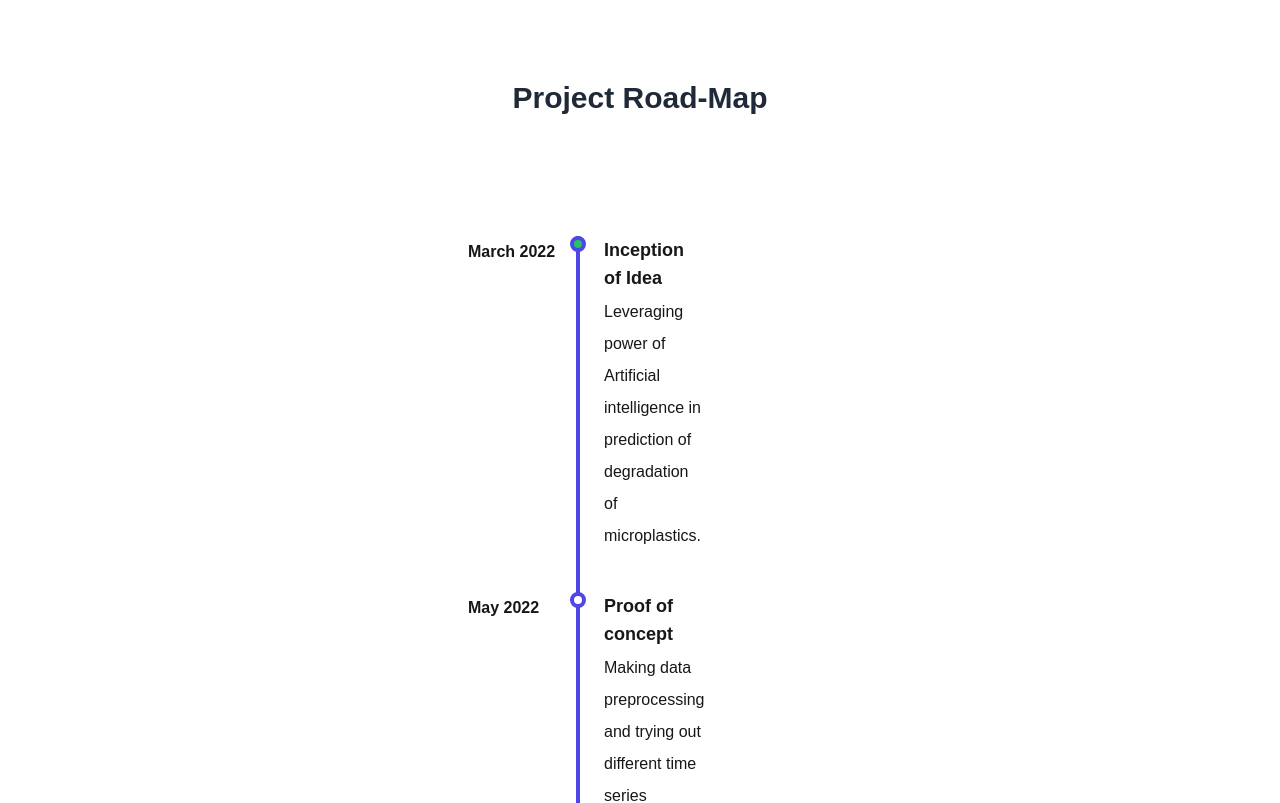
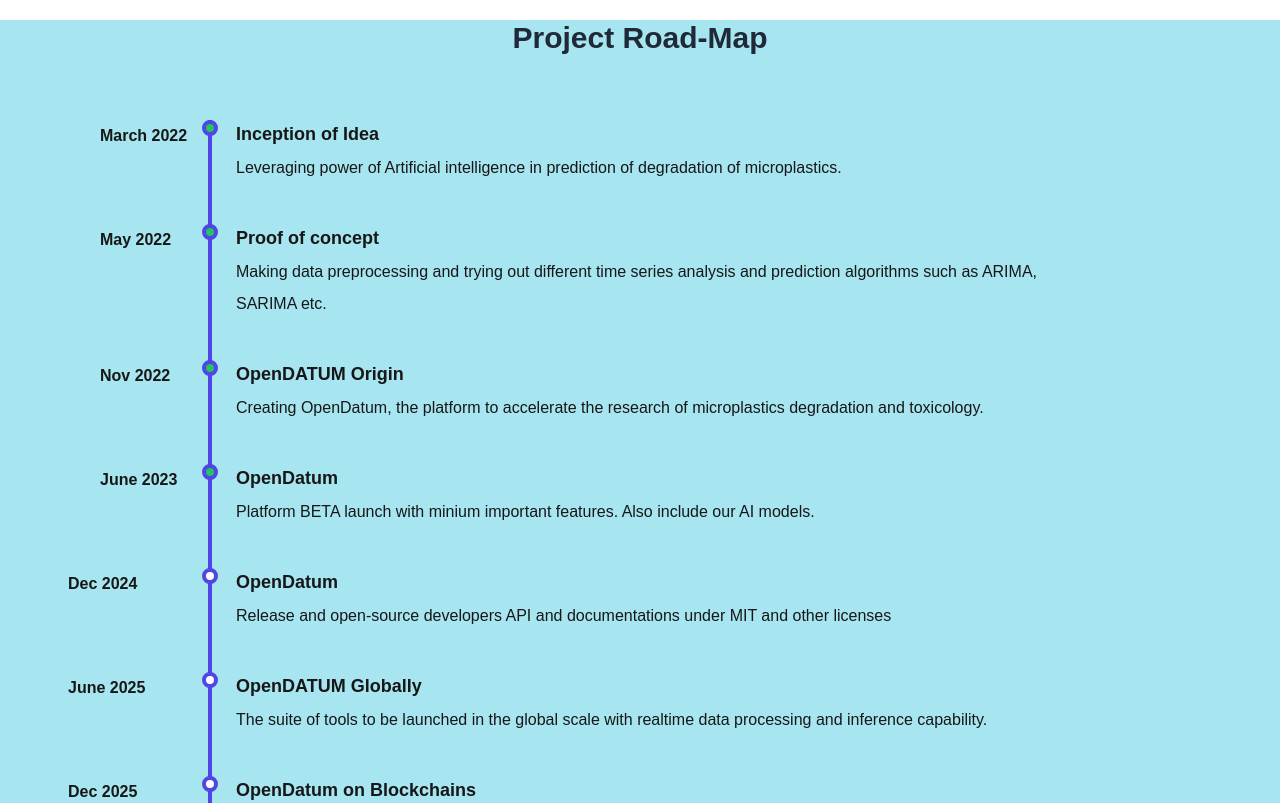
Before and after one commit to Mani007/open-datum-web, a Next.js app: page /Roadmap in a window 1280 px wide. Shown: the top 803 px of the page. Built offline with nearby package versions, Linux system fonts and the light colour scheme.

Commit message:
Project Roadmap - check the width property in flexbox

```diff
--- a/src/app/Roadmap/page.tsx
+++ b/src/app/Roadmap/page.tsx
@@ -3,14 +3,14 @@ import React from 'react'
 function Roadmap() {
   return (
     <>
-    <section className="items-center  justify-center">
-        <div className="mb-20 mt-20 text-gray-800 text-center">
-          <h2 className="text-3xl font-bold mb-12">Project Road-Map</h2>
+    <section className="items-center bg-[#A7E6F1]  justify-center">
+        <div className="mb-5 mt-5 text-gray-800 text-center">
+          <h2 className="text-3xl font-bold mb-6">Project Road-Map</h2>
         </div>
         <div className="flex items-center justify-center py-10">
-  <div className="max-w-screen-sm lg:max-w-screen-md xl:max-w-screen-lg px-20 mx-auto">
+  <div className="max-w-screen-sm  lg:max-w-screen-md xl:max-w-screen-lg px-20 mx-auto">
     <ol className="relative border-l-4 border-indigo-600 leading-loose">
-      <li className="mb-10 ml-6 sm:w-[100px]">
+      <li className="mb-10 ml-6 ">
         <div
              className="absolute w-4 h-4 bg-green-500 border-4 border-indigo-600 rounded-full -left-[0.6rem]"
              ></div>
@@ -21,9 +21,9 @@ function Roadmap() {
            Leveraging power of Artificial intelligence in prediction of degradation of microplastics.
         </p>
       </li>
-      <li className="mb-10 ml-6 sm:w-[100px]">
+      <li className="mb-10 ml-6 ">
         <div
-             className="absolute w-4 h-4 bg-white border-4 border-indigo-600 rounded-full -left-[0.6rem]"
+             className="absolute w-4 h-4 bg-green-500 border-4 border-indigo-600 rounded-full -left-[0.6rem]"
              ></div>
         <p className="absolute -left-[7rem] p-0 m-0 font-bold">May 2022</p>
         <p className="font-bold text-lg mb-1">
@@ -34,23 +34,23 @@ function Roadmap() {
           Making data preprocessing and trying out different time series analysis and prediction algorithms such as ARIMA, SARIMA etc.
         </p>
       </li>
-      <li className="mb-10 ml-6 sm:w-[100px]">
+      <li className="mb-10 ml-6 ">
         <div
-             className="absolute w-4 h-4 bg-white border-4 border-indigo-600 rounded-full -left-[0.6rem]"
+             className="absolute w-4 h-4 bg-green-500 border-4 border-indigo-600 rounded-full -left-[0.6rem]"
              ></div>
         <p className="absolute -left-[7rem] p-0 m-0 font-bold">
-          June 2022
+        Nov 2022
 
         </p>
         <p className="font-bold text-lg mb-1">OpenDATUM Origin </p>
 
         <p>
-           Creating OpenDatum, the platform to accelerate the research of microplatic degradation and toxicology.
+           Creating OpenDatum, the platform to accelerate the research of microplastics degradation and toxicology.
         </p>
       </li>
-      <li className="mb-10 ml-6 sm:w-[100px]">
+      <li className="mb-10 ml-6 ">
         <div
-             className="absolute w-4 h-4 bg-white border-4 border-indigo-600 rounded-full -left-[0.6rem]"
+             className="absolute w-4 h-4 bg-green-500 border-4 border-indigo-600 rounded-full -left-[0.6rem]"
              ></div>
         <p className="absolute -left-[7rem] p-0 m-0 font-bold">June 2023</p>
         <p className="font-bold text-lg mb-1">OpenDatum </p>
@@ -59,23 +59,23 @@ function Roadmap() {
            Platform BETA launch with minium important features. Also include our AI models.
         </p>
       </li>
-      <li className="mb-10 ml-6 sm:w-[100px]">
+      <li className="mb-10 ml-6 ">
         <div
              className="absolute w-4 h-4 bg-white border-4 border-indigo-600 rounded-full -left-[0.6rem]"
              ></div>
-        <p className="absolute -left-[9rem] p-0 m-0 font-bold">December 2024</p>
+        <p className="absolute -left-[9rem] p-0 m-0 font-bold">Dec 2024</p>
         <p className="font-bold text-lg mb-1">OpenDatum </p>
 
         <p>
-           Developers API and documentations released under MIT and other licenses
+           Release and open-source developers API and documentations under MIT and other licenses
         </p>
       </li>
-      <li className="mb-10 ml-6 sm:w-[100px]">
+      <li className="mb-10 ml-6 ">
         <div
              className="absolute w-4 h-4 bg-white border-4 border-indigo-600 rounded-full -left-[0.6rem]"
              ></div>
         <p className="absolute -left-[9rem] p-0 m-0 font-bold">
-          June 2024
+          June 2025
         </p>
         <p className="font-bold text-lg mb-1">
           OpenDATUM Globally
@@ -85,11 +85,11 @@ function Roadmap() {
           The suite of tools to be launched in the global scale with realtime data processing and inference capability.
         </p>
       </li>
-      <li className="mb-10 ml-6 sm:w-[100px]">
+      <li className="mb-10 ml-6 ">
         <div
              className="absolute w-4 h-4 bg-white border-4 border-indigo-600 rounded-full -left-[0.6rem]"
              ></div>
-        <p className="absolute -left-[9rem] p-0 m-0 font-bold">December 2024</p>
+        <p className="absolute -left-[9rem] p-0 m-0 font-bold">Dec 2025</p>
         <p className="font-bold text-lg mb-1">
           OpenDatum on Blockchains
         </p>
```
